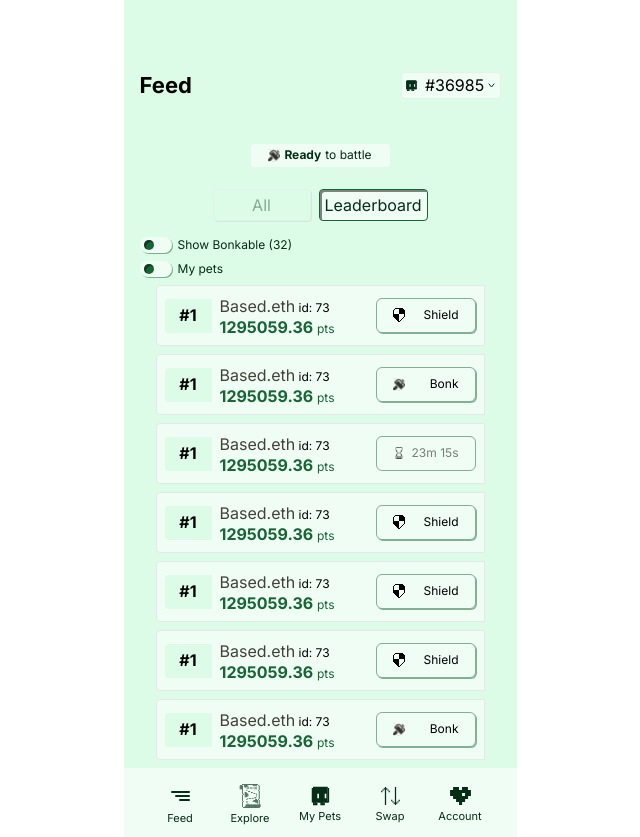
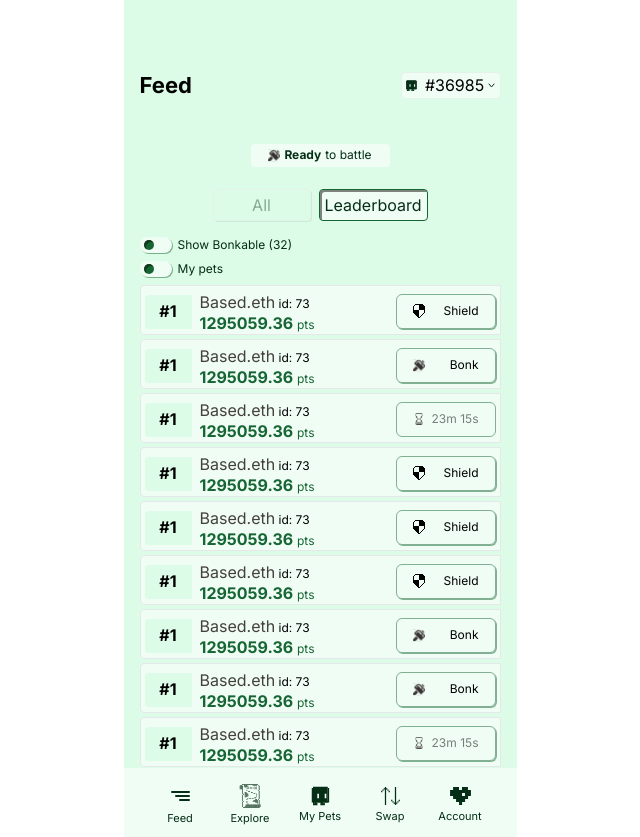
Before and after one commit to sanjuverma373/Feed, a React (Create React App) app: page / in a window 1280 px wide. Both pictures are taken after a click on the button "Leaderboard". Shown: the whole page, without its empty margins (320-960 px from the left). Built offline with nearby package versions, Linux system fonts and the light colour scheme.

Commit message:
remove space

```diff
--- a/src/components/Feed.jsx
+++ b/src/components/Feed.jsx
@@ -116,13 +116,13 @@ const Feed = () => {
                 </span>
                 <p className=' font-Inter font-normal text-xs leading-[14.52px] text-darkBrown'>My pets</p>
               </div>
-              <div className="bg-lightCreem max-w-[393px] h-[536px]  mx-auto px-4 overflow-hidden">
-                <div className=" overflow-y-scroll my-scroll max-w-[393px] h-[634px]">
+              <div className="bg-lightCreem max-w-[393px] h-[536px]  mx-auto overflow-hidden">
+                <div className=" overflow-y-scroll my-scroll max-w-[393px] h-[536px]">
                   <div className={{ scrollbarWidth: "none", msOverflowStyle: "none" }}>
                     {myArray.map((Item) => (
                       <div
                         key={Item.id}
-                        className="max-w-[361px] rounded-s border bg-lightWhite p-2 mb-2"
+                        className="max-w-[361px] h-[50px] rounded-s border bg-lightWhite p-1 mb-1"
                       >
                         <div className="flex justify-between items-center">
                           <div className="flex gap-2 items-center">
--- a/src/components/comman/Helper.jsx
+++ b/src/components/comman/Helper.jsx
@@ -149,17 +149,18 @@ export const dataArray = [
     },
     {
       id: 9,
+      img: sandwatch,
+      text: <span className="opacity-[50%] shadow-none">23m 15s</span>,
+      opacity: "opacity-[50%]",
+      shadow: "shadow-none",
+    },
+
+    {
+      id: 10,
       img: Hammer,
       text: "Bonk",
       opacity: "opacity-[1]",
       shadow: "shadow-[1px1px_0px_0px#16653480]",
-    },
-    {
-      id: 10,
-      img: sandwatch,
-      text: <span className="opacity-[50%] shadow-none">23m 15s</span>,
-      opacity: "opacity-[50%]",
-      shadow: "shadow-none",
     },
     {
       id: 11,
@@ -168,4 +169,11 @@ export const dataArray = [
       opacity: "opacity-[1]",
       shadow: "shadow-[1px1px_0px_0px#16653480]",
     },
+    {
+      id: 12,
+      img: Hammer,
+      text: "Bonk",
+      opacity: "opacity-[1]",
+      shadow: "shadow-[1px1px_0px_0px#16653480]",
+    },
   ];
```
